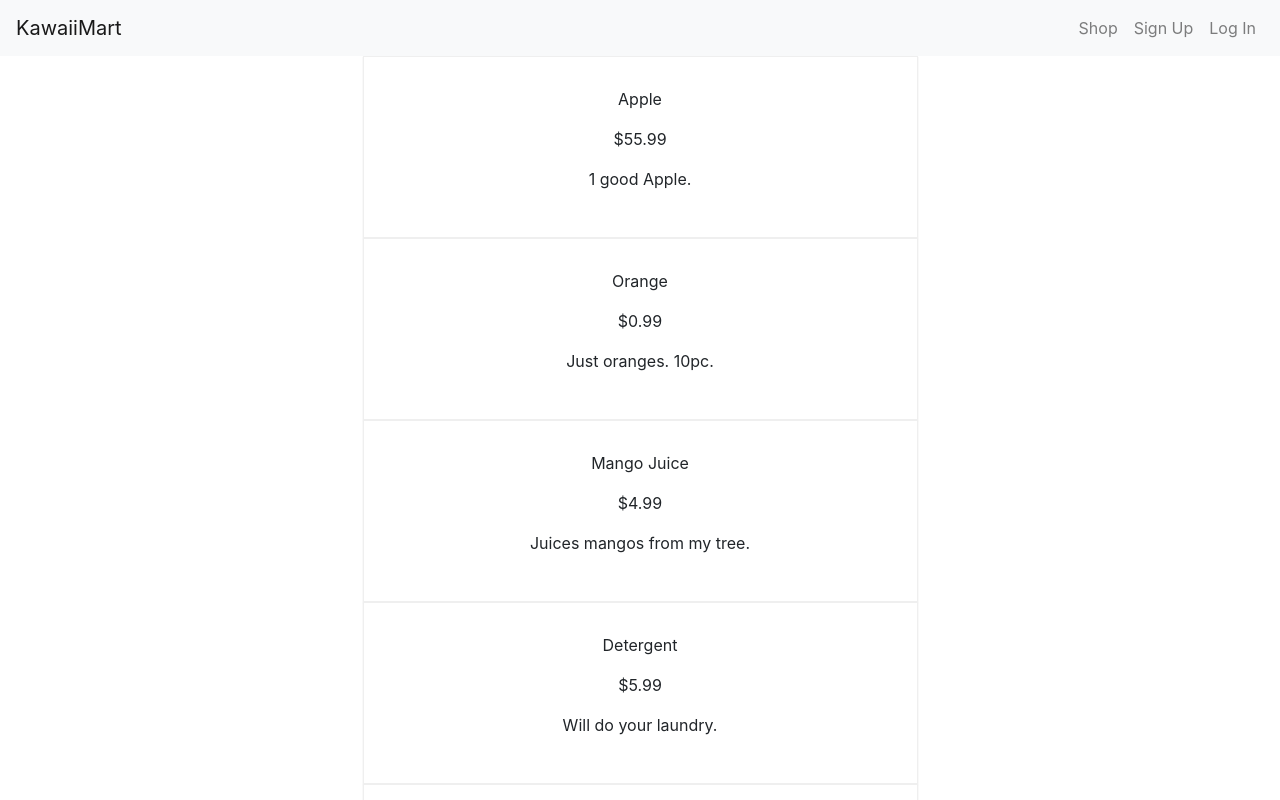
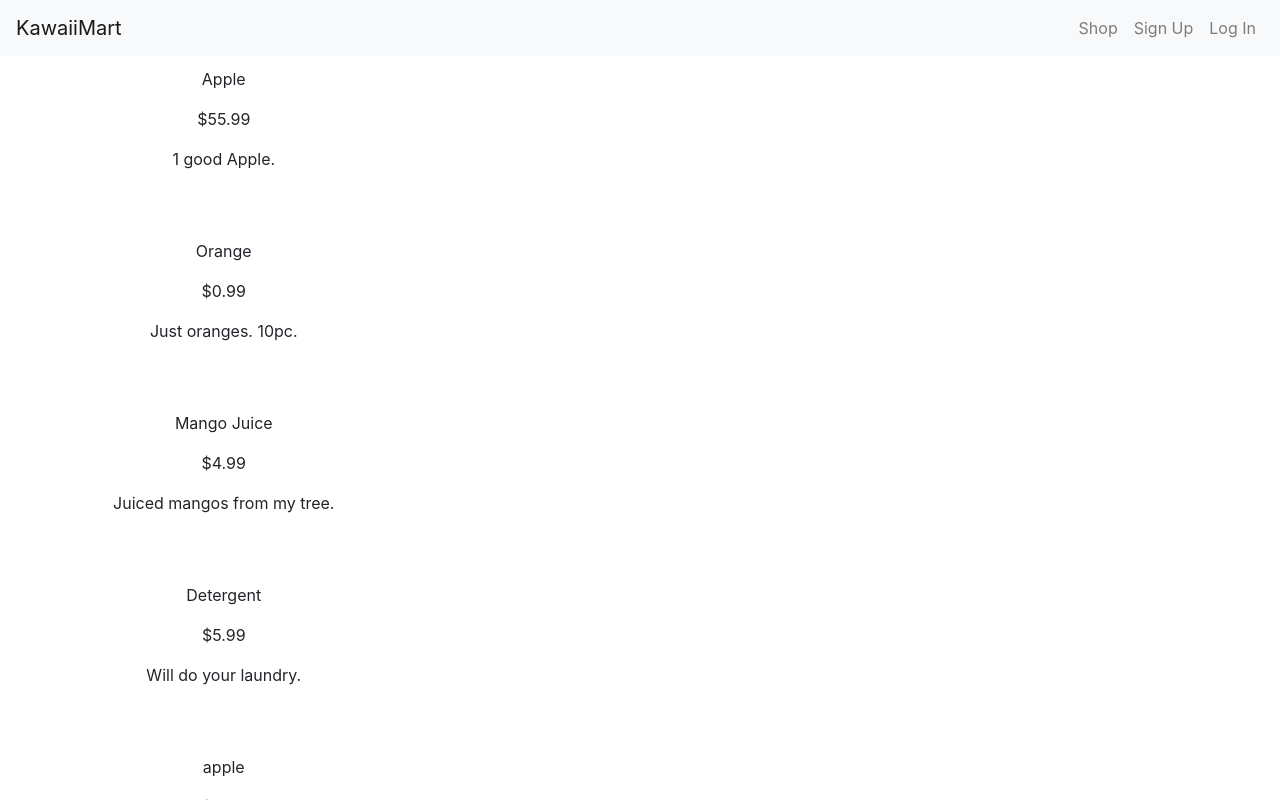
Before and after one commit to kawaiimart/kawaiimart, a React (Create React App) app in the folder frontend/: page /products in a window 1280 px wide. Shown: the top 800 px of the page. Built offline with nearby package versions, Linux system fonts and the light colour scheme.

Commit message:
Re-organizing. Added /components/ProductsPage folder

```diff
--- a/frontend/src/App.js
+++ b/frontend/src/App.js
@@ -10,7 +10,7 @@ import Navbar from './components/Navbar';
 import Register from './components/register';
 import Login from './components/login';
 import Home from './components/home';
-import Products from './components/products';
+import Products from './components/ProductsPage/ProductsPage';
 import ShoppingList from './components/ShoppingList';
 
 import 'bootstrap/dist/css/bootstrap.min.css';
--- /dev/null
+++ b/frontend/src/components/ProductsPage/ProductGrid.js
@@ -0,0 +1,24 @@
+
+// Currently not used, but may come in later
+
+import React, { Component } from 'react';
+import Product from './Product';
+import productData from "./mockdata/SampleProducts"
+
+class ProductGrid extends Component {
+
+
+    render(){
+
+        const products = this.state.productList.map(product => <Product product={product}/> )
+
+        return (
+            <div className="product-list">
+                {products}
+            </div>
+
+        )
+    }
+}
+
+//export default ProductGrid
--- a/frontend/src/components/products.js
+++ b/frontend/src/components/ProductsPage/ProductsPage.js
@@ -1,25 +1,29 @@
 import React, { Component } from 'react';
-import Product from './product';
-import productData from "./../mockdata/SampleProducts"
+//import ProductGrid from './ProductGrid'
+import Product from './Product';
+import productData from "./mockdata/SampleProducts"
+
 import './products.css';
 
-export default class Products extends Component {
+export default class ProductsPage extends Component {
 
     constructor(props) {
         super();
         this.state = {
             productList: productData,
         }
-
     }
 
 
     render() {
 
+
         const products = this.state.productList.map(product => <Product product={product}/> )
 
         return (
-            <div className="product-list">
+            // prod-grid-container will hold ProductGrids + other things
+            <div className="prod-grid-container">
+                {/* ex: <ProductHeader> */}
                 {products}
             </div>
         );
--- a/frontend/src/mockdata/SampleProducts.js
+++ b/frontend/src/components/ProductsPage/mockdata/SampleProducts.js
@@ -15,7 +15,7 @@ const productData = [
         id: 3,
         name: "Mango Juice",
         price: "$4.99",
-        desc: "Juices mangos from my tree.",
+        desc: "Juiced mangos from my tree.",
     },
     {
         id: 4,
--- a/frontend/src/components/products.css
+++ b/frontend/src/components/ProductsPage/products.css
@@ -1,7 +1,7 @@
 body {
     background-color: whitesmoke;
 }
-.product {
+.productll {
     background-color: white;
     margin: auto;
     width: 50%;
@@ -35,3 +35,18 @@ body {
     font-size: 15px;
     color: #333333;
 }
+
+
+.product {
+    width: 25%;
+    position: relative;
+    text-align: center;
+    box-sizing: border-box;
+    padding: 10px;
+    margin-bottom: 30px;
+    border: 1px solid transparent;
+    cursor: pointer;
+
+
+
+  }
--- a/frontend/src/components/ShoppingList.js
+++ b/frontend/src/components/ShoppingList.js
@@ -1,3 +1,8 @@
+
+// Note: this is basically trash. Just a different tutorial I'm following
+
+
+
 import React, {Component} from 'react';
 import { Container, ListGroup, ListGroupItem, Button} from 'reactstrap';
 import {CSSTransition, TransitionGroup } from 'react-transition-group';
```
Also changed, not shown: frontend/src/components/ProductsPage/Product.js (renamed from frontend/src/components/product.js).
